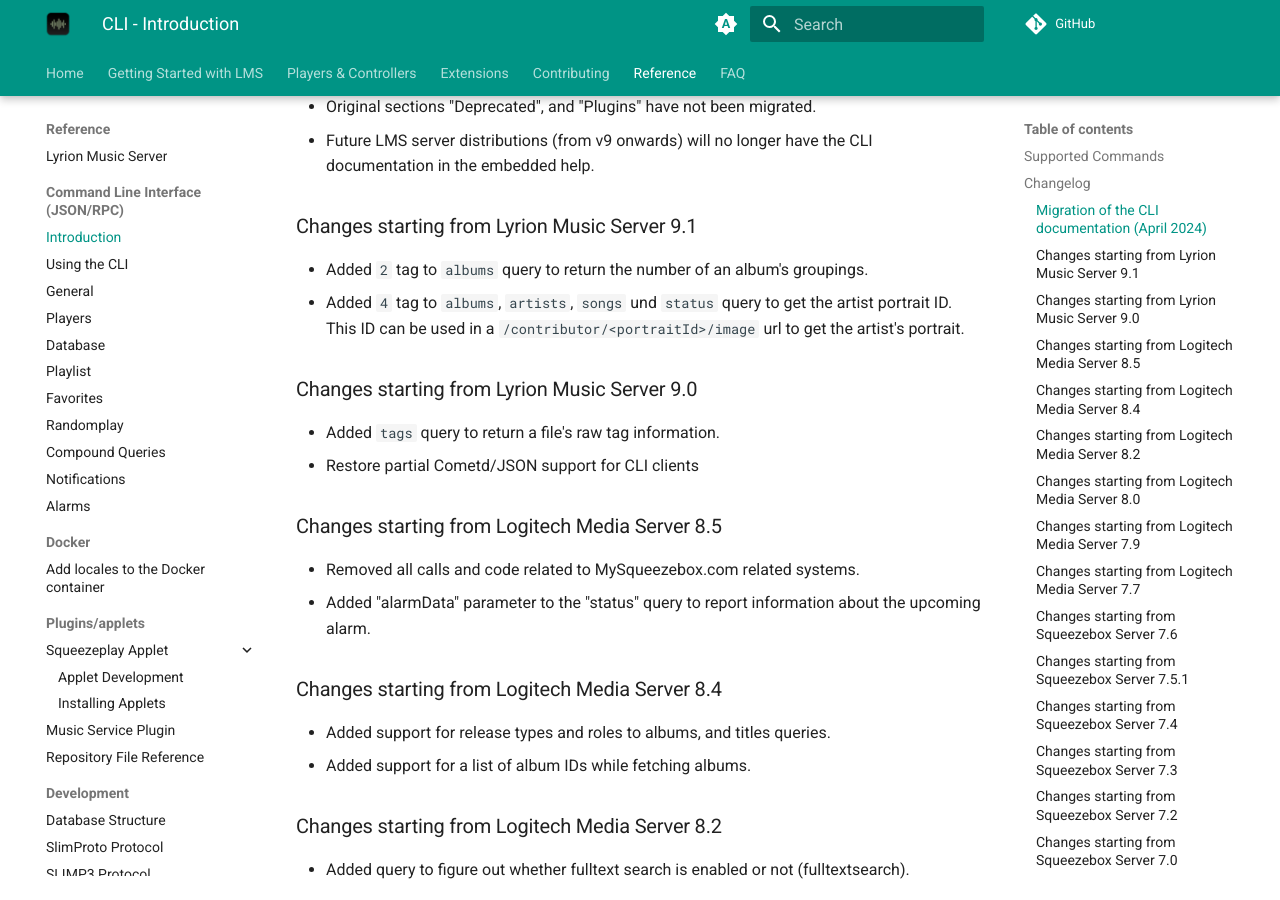
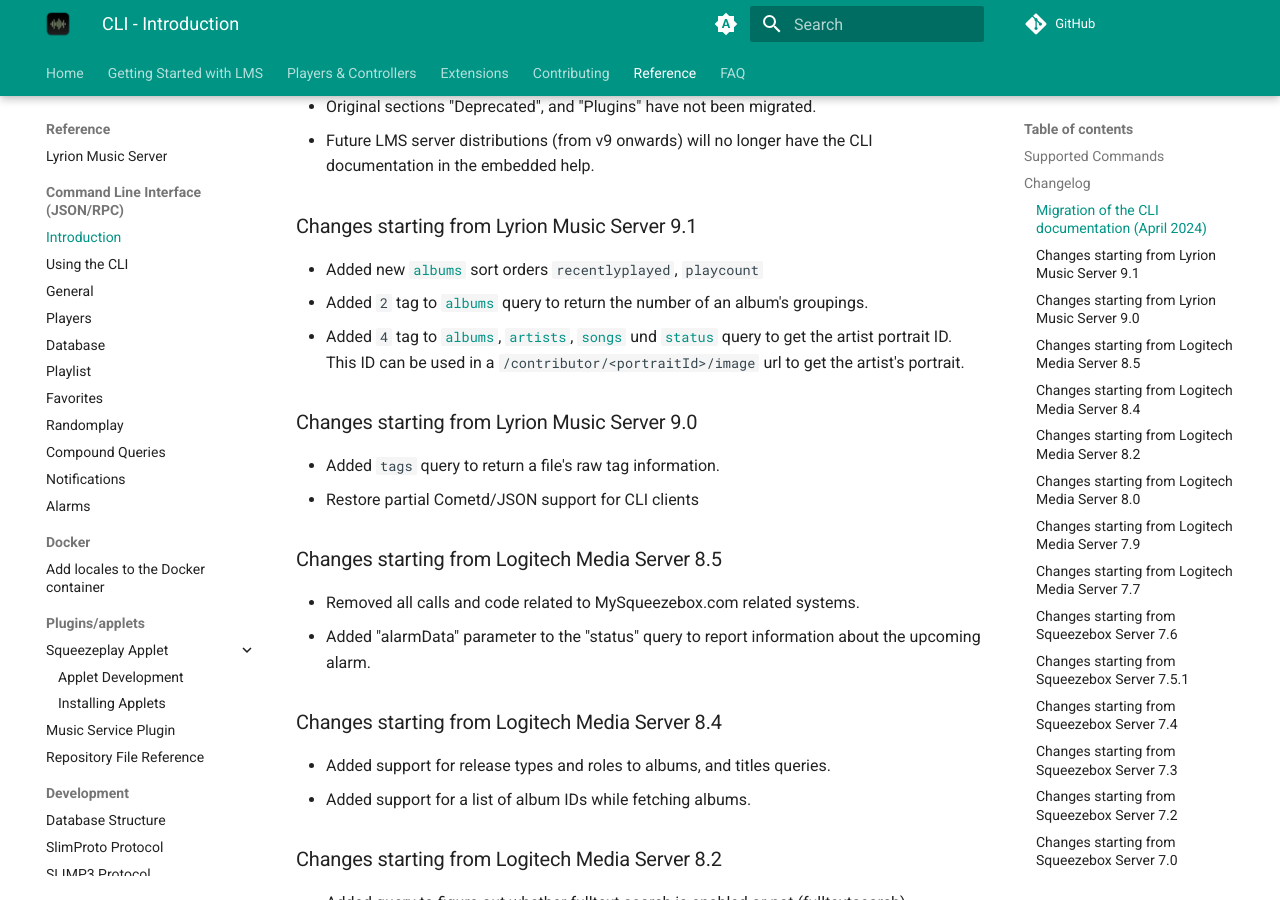
Before and after one commit to LMS-Community/lms-community.github.io, an MkDocs documentation site: the page built from docs/reference/cli/introduction.md, in a window 1280 px wide and 900 px high, scrolled down 1035 px. Built offline with MkDocs 1.6.1 and Material for MkDocs 9.7.7, drawn with Linux system fonts in a browser that asks for light colours; a script that is not in the unit is left out; plug-ins that fetch from the network failed and are left out; comment, search, counter and statistics services are not loaded.

Commit message:
Document new album sort orders

```diff
--- a/docs/reference/cli/introduction.md
+++ b/docs/reference/cli/introduction.md
@@ -33,8 +33,9 @@
 
 ### Changes starting from Lyrion Music Server 9.1
 
-* Added `2` tag to `albums` query to return the number of an album's groupings.
-* Added `4` tag to `albums`, `artists`, `songs` und `status` query to get the artist portrait ID. This ID can be used in a `/contributor/<portraitId>/image` url to get the artist's portrait.
+* Added new [`albums`](database.md/#albums) sort orders `recentlyplayed`, `playcount`
+* Added `2` tag to [`albums`](database.md/#albums) query to return the number of an album's groupings.
+* Added `4` tag to [`albums`](database.md/#albums), [`artists`](database.md/#artists), [`songs`](database.md/#songinfo) und [`status`](database.md/#songinfo) query to get the artist portrait ID. This ID can be used in a `/contributor/<portraitId>/image` url to get the artist's portrait.
 
 ### Changes starting from Lyrion Music Server 9.0
 
```
Also changed, not shown: docs/reference/cli/database.md (+1 -1 lines).
